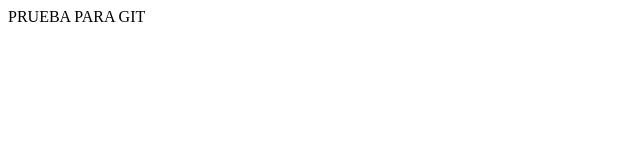
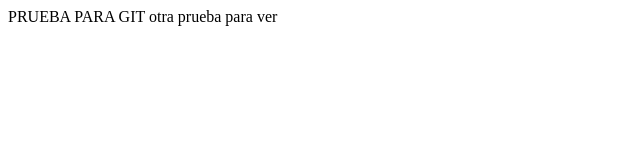
Before and after one commit to jamsagak/curso-prework, a plain HTML site: page index.html in a window 1280 px wide. Shown: the whole page, without its empty margins (0-640 px from the left). Drawn offline with Linux system fonts and the light colour scheme.

Commit message:
Prueba de commit desde visual

```diff
--- a/index.html
+++ b/index.html
@@ -7,6 +7,6 @@
     <title>ESTO ES UNA PRUEBA PARA GIT</title>
 </head>
 <body>
-    PRUEBA PARA GIT
+    PRUEBA PARA GIT otra prueba para ver
 </body>
 </html>
```
